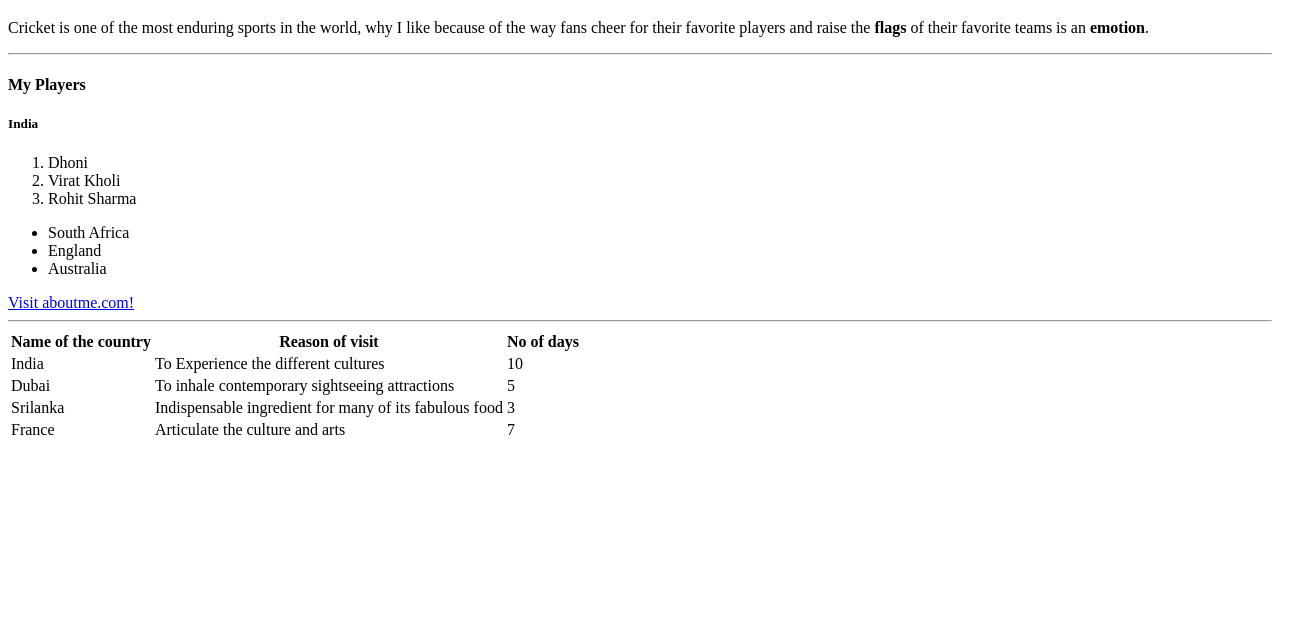
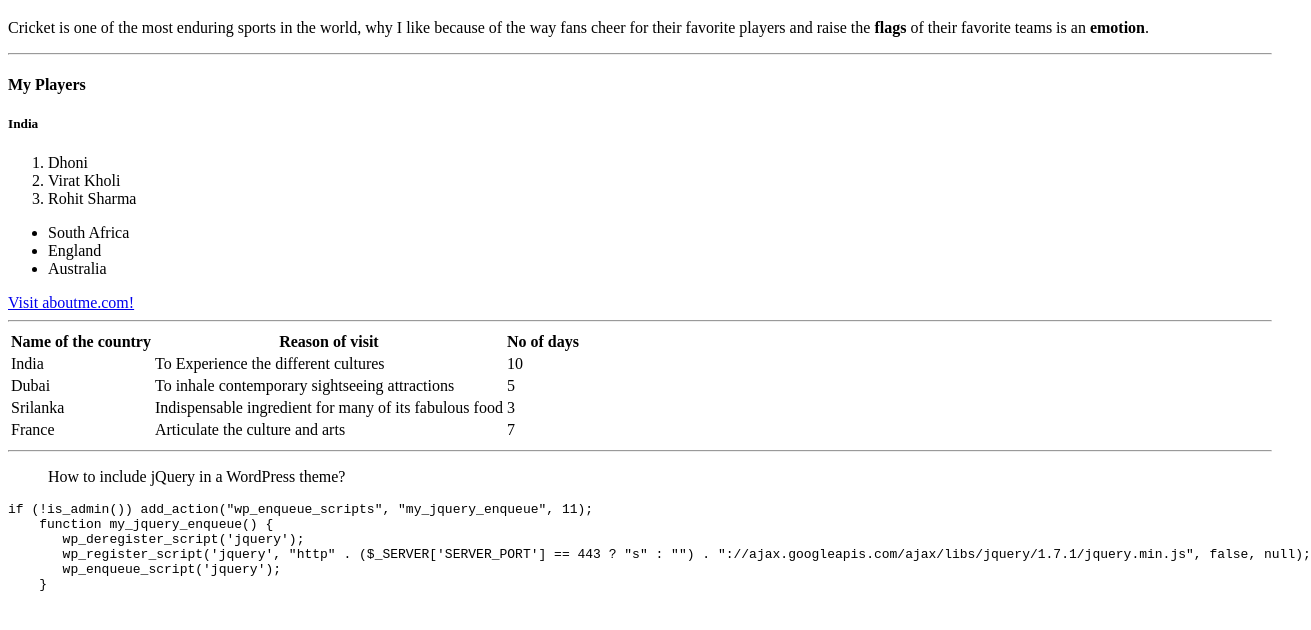
Before and after one commit to 44-563-Web-Apps-S23/44563-webapps-assignment-3-Govardhan2164, a plain HTML site: page index.html in a window 1280 px wide. Shown: the part 100-730 px from the top of the page, 1311 px wide, since content can reach past the window. Drawn offline with Linux system fonts and the light colour scheme.

Commit message:
Update index.html

```diff
--- a/index.html
+++ b/index.html
@@ -51,5 +51,16 @@ Cricket is one of the most enduring sports in the world, why I like because of t
         <td>7</td>
       </tr>
 </table>
+<hr>
+<blockquote cite="https://stackoverflow.com/questions/21256679/how-to-include-jquery-in-a-wordpress-theme">
+How to include jQuery in a WordPress theme?
+</blockquote>
+<pre>if (!is_admin()) add_action("wp_enqueue_scripts", "my_jquery_enqueue", 11);
+    function my_jquery_enqueue() {
+       wp_deregister_script('jquery');
+       wp_register_script('jquery', "http" . ($_SERVER['SERVER_PORT'] == 443 ? "s" : "") . "://ajax.googleapis.com/ajax/libs/jquery/1.7.1/jquery.min.js", false, null);
+       wp_enqueue_script('jquery');
+    }
+</pre>
 </body>
 </html>
```
